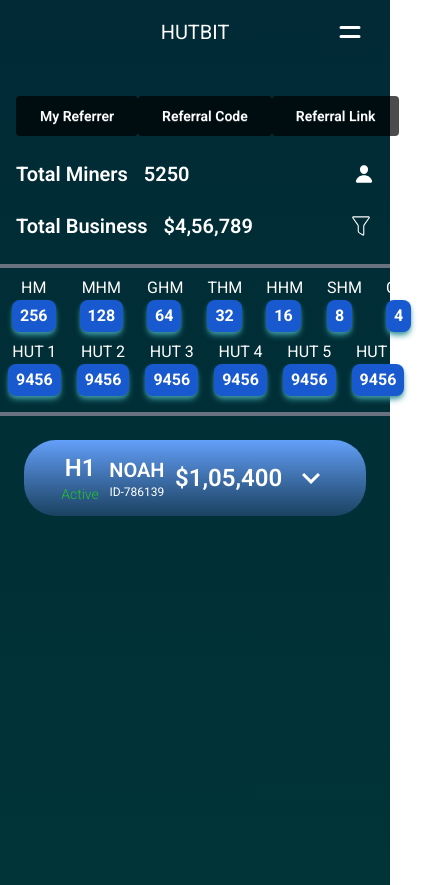
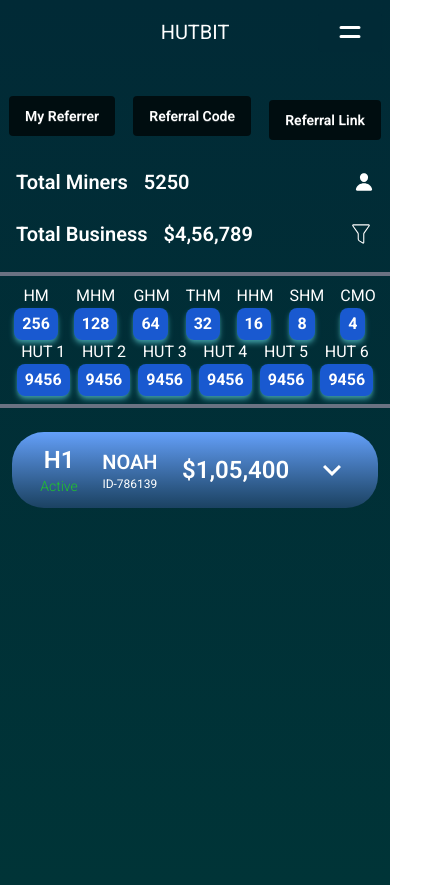
Before and after one commit to Arif-Islam21/hutbit, a React (Vite) app: page /groups in a window 390 px wide. Shown: the whole page, 433 px wide, since content can reach past the window. Built offline with nearby package versions, Linux system fonts and the light colour scheme.

Commit message:
responsiveness checked in group page

```diff
--- a/src/Pages/Groups/Groups.jsx
+++ b/src/Pages/Groups/Groups.jsx
@@ -67,14 +67,14 @@ const Groups = () => {
 
   return (
     <div className="">
-      <div className="mt-8 mb-3 mx-4 flex items-center justify-between">
-        <button className="btn bg-black/70 text-white border-none shadow-none px-6 py-4">
+      <div className="mt-8 mb-3 flex flex-wrap items-center justify-around space-y-2">
+        <button className="btn bg-black/70 text-white border-none shadow-none  py-3">
           My Referrer
         </button>
-        <button className="btn bg-black/70 text-white border-none shadow-none px-6 py-4">
+        <button className="btn bg-black/70 text-white border-none shadow-none  py-3">
           Referral Code
         </button>
-        <button className="btn bg-black/70 text-white border-none shadow-none px-6 py-4">
+        <button className="btn bg-black/70 text-white border-none shadow-none  py-3">
           Referral Link
         </button>
       </div>
@@ -100,10 +100,10 @@ const Groups = () => {
         </button>
       </div>
       <div className="my-4 border-t-4 border-b-4 flex justify-around flex-wrap border-gray-500 py-2">
-        <div className="flex justify-between items-center">
+        <div className="flex flex-wrap gap-4 justify-between items-center">
           {btnData.map((item, index) => {
             return (
-              <div className="max-w-fit px-3" key={index}>
+              <div className="max-w-fit" key={index}>
                 <h5 className="uppercase text-center">{item.text}</h5>
                 <button className="cursor-pointer font-bold px-2 py-1 rounded-lg bg-button-bg-hover shadow-md shadow-seventh">
                   {item.number}
@@ -113,10 +113,10 @@ const Groups = () => {
             );
           })}
         </div>
-        <div className="flex justify-around items-center">
+        <div className="flex flex-wrap gap-2 justify-around items-center">
           {hutData.map((item, index) => {
             return (
-              <div className="max-w-fit p-2" key={index}>
+              <div className="max-w-fit" key={index}>
                 <h5 className="uppercase text-center">{item.text}</h5>
                 <button className="cursor-pointer font-bold px-2 py-1 rounded-lg bg-button-bg-hover shadow-md shadow-seventh">
                   {item.number}
@@ -127,7 +127,7 @@ const Groups = () => {
           })}
         </div>
       </div>
-      <div className="px-8 my-6 py-3 mx-6 flex items-center justify-around bg-gradient-to-b from-[#64A0FA] to-[#1B4262] rounded-4xl">
+      <div className="px-4 my-6 py-3 mx-3 flex items-center justify-around bg-gradient-to-b from-[#64A0FA] to-[#1B4262] rounded-4xl">
         <div className="flex flex-col text-center">
           <h1 className="text-2xl font-semibold">H1</h1>
           <p className="text-sm font-light text-[#20C52B]">Active</p>
```
